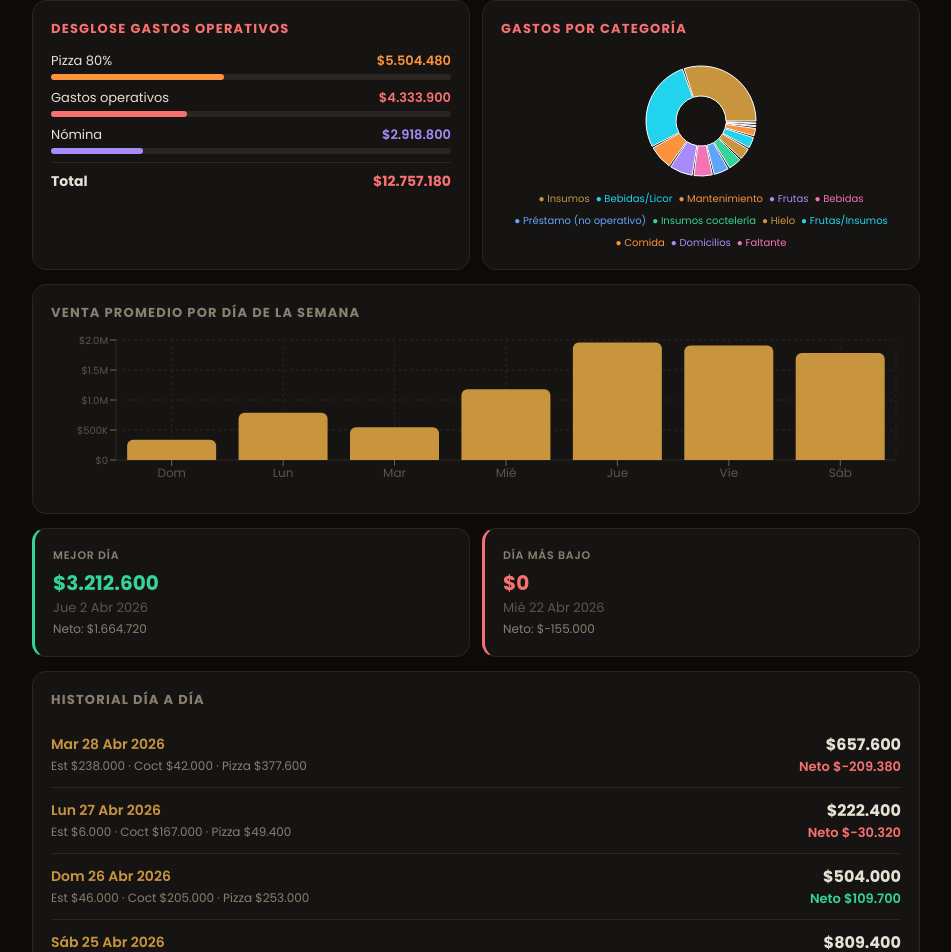
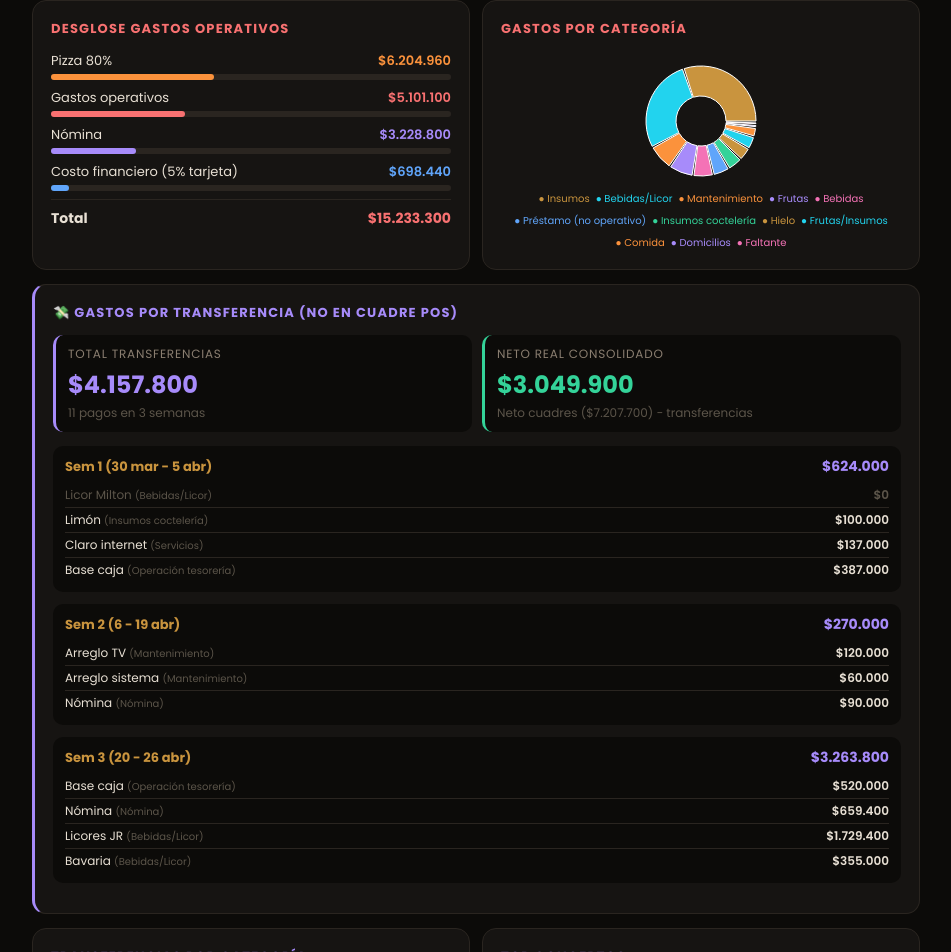
Before and after one commit to Lasalainvestment/la-sala-control, a React (Vite) app: page / in a window 1280 px wide. Shown: the part 1809-2761 px from the top of the page, without its empty margins (164-1115 px from the left). Built offline with nearby package versions, Linux system fonts and the light colour scheme.

Commit message:
Update App.jsx

```diff
--- a/src/App.jsx
+++ b/src/App.jsx
@@ -3,124 +3,138 @@ import { BarChart, Bar, XAxis, YAxis, Tooltip, ResponsiveContainer, CartesianGri
 
 // ─── Pre-loaded data extracted from POS receipts (Miércoles 01 Abril 2026) ───
 const PRELOADED_CUADRES = [
+  {
+    date: "2026-03-30", venta_total: 1036600,
+    estanco: 0, cocteles: 624000, pizzeria: 412600, otros_venta: 0,
+    efectivo: 5000, tarjeta: 535800, otros_pago: 495800,
+    pizza_80: 330080, gastos: 340800, nomina: 155000, costo_financiero: 26790,
+    neto_sala: 183930, faltante: 0,
+  },
+  {
+    date: "2026-03-31", venta_total: 1501000,
+    estanco: 0, cocteles: 1038000, pizzeria: 463000, otros_venta: 0,
+    efectivo: 0, tarjeta: 919600, otros_pago: 581400,
+    pizza_80: 370400, gastos: 426400, nomina: 155000, costo_financiero: 45980,
+    neto_sala: 503220, faltante: 0,
+  },
   {
     date: "2026-04-01", venta_total: 2355000,
     estanco: 593000, cocteles: 972600, pizzeria: 789400, otros_venta: 0,
     efectivo: 0, tarjeta: 1747000, otros_pago: 608000,
-    pizza_80: 631520, gastos: 453000, nomina: 155000,
-    neto_sala: 1115480, faltante: 0,
+    pizza_80: 631520, gastos: 453000, nomina: 155000, costo_financiero: 87350,
+    neto_sala: 1028130, faltante: 0,
   },
   {
     date: "2026-04-02", venta_total: 3212600,
     estanco: 721000, cocteles: 1660000, pizzeria: 831600, otros_venta: 0,
     efectivo: 0, tarjeta: 2330000, otros_pago: 882600,
-    pizza_80: 665280, gastos: 727600, nomina: 155000,
-    neto_sala: 1664720, faltante: 0,
+    pizza_80: 665280, gastos: 727600, nomina: 155000, costo_financiero: 116500,
+    neto_sala: 1548220, faltante: 0,
   },
   {
     date: "2026-04-03", venta_total: 2414200,
     estanco: 564000, cocteles: 1037000, pizzeria: 813200, otros_venta: 0,
     efectivo: 3000, tarjeta: 1834800, otros_pago: 576400,
-    pizza_80: 650560, gastos: 301400, nomina: 275000,
-    neto_sala: 1187240, faltante: 0,
+    pizza_80: 650560, gastos: 301400, nomina: 275000, costo_financiero: 91740,
+    neto_sala: 1095500, faltante: 0,
   },
   {
     date: "2026-04-04", venta_total: 1501200,
     estanco: 449000, cocteles: 655000, pizzeria: 397200, otros_venta: 0,
     efectivo: 2800, tarjeta: 820400, otros_pago: 678000,
-    pizza_80: 317760, gastos: 403000, nomina: 275000,
-    neto_sala: 505440, faltante: 0,
+    pizza_80: 317760, gastos: 403000, nomina: 275000, costo_financiero: 41020,
+    neto_sala: 464420, faltante: 0,
   },
   {
     date: "2026-04-05", venta_total: 306000,
     estanco: 40000, cocteles: 146000, pizzeria: 120000, otros_venta: 0,
     efectivo: 300, tarjeta: 0, otros_pago: 305700,
-    pizza_80: 96000, gastos: 165700, nomina: 140000,
+    pizza_80: 96000, gastos: 165700, nomina: 140000, costo_financiero: 0,
     neto_sala: -95700, faltante: 0,
   },
   {
     date: "2026-04-06", venta_total: 2040400,
     estanco: 472000, cocteles: 636000, pizzeria: 932400, otros_venta: 0,
     efectivo: 397500, tarjeta: 0, otros_pago: 1642900,
-    pizza_80: 745920, gastos: 1437900, nomina: 205000,
+    pizza_80: 745920, gastos: 1437900, nomina: 205000, costo_financiero: 0,
     neto_sala: -348420, faltante: 0,
   },
   {
     date: "2026-04-18", venta_total: 3039400,
     estanco: 675000, cocteles: 1309000, pizzeria: 1055400, otros_venta: 0,
     efectivo: 1000, tarjeta: 2813400, otros_pago: 225000,
-    pizza_80: 844320, gastos: 10000, nomina: 215000,
-    neto_sala: 1970080, faltante: 0,
+    pizza_80: 844320, gastos: 10000, nomina: 215000, costo_financiero: 140670,
+    neto_sala: 1829410, faltante: 0,
   },
   {
     date: "2026-04-19", venta_total: 197000,
     estanco: 26000, cocteles: 72000, pizzeria: 99000, otros_venta: 0,
     efectivo: 14000, tarjeta: 0, otros_pago: 183000,
-    pizza_80: 79200, gastos: 28000, nomina: 155000,
+    pizza_80: 79200, gastos: 28000, nomina: 155000, costo_financiero: 0,
     neto_sala: -65200, faltante: 0,
   },
   {
     date: "2026-04-20", venta_total: 102000,
     estanco: 14000, cocteles: 15000, pizzeria: 73000, otros_venta: 0,
     efectivo: 3000, tarjeta: 94000, otros_pago: 5000,
-    pizza_80: 58400, gastos: 5000, nomina: 0,
-    neto_sala: 38600, faltante: 0,
+    pizza_80: 58400, gastos: 5000, nomina: 0, costo_financiero: 4700,
+    neto_sala: 33900, faltante: 0,
   },
   {
     date: "2026-04-21", venta_total: 437800,
     estanco: 56200, cocteles: 197000, pizzeria: 184600, otros_venta: 0,
     efectivo: 3000, tarjeta: 274800, otros_pago: 160000,
-    pizza_80: 147680, gastos: 5000, nomina: 155000,
-    neto_sala: 130120, faltante: 0,
+    pizza_80: 147680, gastos: 5000, nomina: 155000, costo_financiero: 13740,
+    neto_sala: 116380, faltante: 0,
   },
   {
     date: "2026-04-22", venta_total: 0,
     estanco: 0, cocteles: 0, pizzeria: 0, otros_venta: 0,
     efectivo: 0, tarjeta: 0, otros_pago: 0,
-    pizza_80: 0, gastos: 0, nomina: 155000,
+    pizza_80: 0, gastos: 0, nomina: 155000, costo_financiero: 0,
     neto_sala: -155000, faltante: 0,
   },
   {
     date: "2026-04-23", venta_total: 700600,
     estanco: 225000, cocteles: 166000, pizzeria: 309600, otros_venta: 0,
     efectivo: 2300, tarjeta: 399200, otros_pago: 299100,
-    pizza_80: 247680, gastos: 144100, nomina: 155000,
-    neto_sala: 153820, faltante: 0,
+    pizza_80: 247680, gastos: 144100, nomina: 155000, costo_financiero: 19960,
+    neto_sala: 133860, faltante: 0,
   },
   {
     date: "2026-04-24", venta_total: 1403800,
     estanco: 107000, cocteles: 1054000, pizzeria: 242800, otros_venta: 0,
     efectivo: 9000, tarjeta: 1184800, otros_pago: 210000,
-    pizza_80: 194240, gastos: 10000, nomina: 200000,
-    neto_sala: 999560, faltante: 0,
+    pizza_80: 194240, gastos: 10000, nomina: 200000, costo_financiero: 59240,
+    neto_sala: 940320, faltante: 0,
   },
   {
     date: "2026-04-25", venta_total: 809400,
     estanco: 364000, cocteles: 93000, pizzeria: 352400, otros_venta: 0,
     efectivo: 3600, tarjeta: 453800, otros_pago: 352000,
-    pizza_80: 281920, gastos: 152000, nomina: 200000,
-    neto_sala: 175480, faltante: 0,
+    pizza_80: 281920, gastos: 152000, nomina: 200000, costo_financiero: 22690,
+    neto_sala: 152790, faltante: 0,
   },
   {
     date: "2026-04-26", venta_total: 504000,
     estanco: 46000, cocteles: 205000, pizzeria: 253000, otros_venta: 0,
     efectivo: 20900, tarjeta: 291200, otros_pago: 191900,
-    pizza_80: 202400, gastos: 36900, nomina: 155000,
-    neto_sala: 109700, faltante: 0,
+    pizza_80: 202400, gastos: 36900, nomina: 155000, costo_financiero: 14560,
+    neto_sala: 95140, faltante: 0,
   },
   {
     date: "2026-04-27", venta_total: 222400,
     estanco: 6000, cocteles: 167000, pizzeria: 49400, otros_venta: 0,
     efectivo: 0, tarjeta: 178000, otros_pago: 213200,
-    pizza_80: 39520, gastos: 44400, nomina: 168800,
-    neto_sala: -30320, faltante: 0,
+    pizza_80: 39520, gastos: 44400, nomina: 168800, costo_financiero: 8900,
+    neto_sala: -39220, faltante: 0,
   },
   {
     date: "2026-04-28", venta_total: 657600,
     estanco: 238000, cocteles: 42000, pizzeria: 377600, otros_venta: 0,
     efectivo: 700, tarjeta: 92000, otros_pago: 564900,
-    pizza_80: 302080, gastos: 409900, nomina: 155000,
-    neto_sala: -209380, faltante: 0,
+    pizza_80: 302080, gastos: 409900, nomina: 155000, costo_financiero: 4600,
+    neto_sala: -213980, faltante: 0,
   }
 ];
 
@@ -1297,8 +1311,26 @@ const PRELOADED_GASTOS = [
   }
 ];
 
+// ─── Gastos pagados por transferencia (no aparecen en cuadre del POS) ───
+const PRELOADED_GASTOS_TRANSFERENCIA = [
+  // SEMANA 1: Lun 30 mar — Dom 5 abr (Total: $624.000)
+  { date: "2026-03-30", semana: 1, periodo: "Sem 1 (30 mar - 5 abr)", concepto: "Licor Milton", categoria: "Bebidas/Licor", valor: 0 },
+  { date: "2026-03-30", semana: 1, periodo: "Sem 1 (30 mar - 5 abr)", concepto: "Limón", categoria: "Insumos coctelería", valor: 100000 },
+  { date: "2026-03-30", semana: 1, periodo: "Sem 1 (30 mar - 5 abr)", concepto: "Claro internet", categoria: "Servicios", valor: 137000 },
+  { date: "2026-03-30", semana: 1, periodo: "Sem 1 (30 mar - 5 abr)", concepto: "Base caja", categoria: "Operación tesorería", valor: 387000 },
+  // SEMANA 2: Lun 6 abr — Dom 19 abr (Total: $270.000)
+  { date: "2026-04-06", semana: 2, periodo: "Sem 2 (6 - 19 abr)", concepto: "Arreglo TV", categoria: "Mantenimiento", valor: 120000 },
+  { date: "2026-04-06", semana: 2, periodo: "Sem 2 (6 - 19 abr)", concepto: "Arreglo sistema", categoria: "Mantenimiento", valor: 60000 },
+  { date: "2026-04-06", semana: 2, periodo: "Sem 2 (6 - 19 abr)", concepto: "Nómina", categoria: "Nómina", valor: 90000 },
+  // SEMANA 3: Lun 20 abr — Dom 26 abr (Total: $3.263.800)
+  { date: "2026-04-20", semana: 3, periodo: "Sem 3 (20 - 26 abr)", concepto: "Base caja", categoria: "Operación tesorería", valor: 520000 },
+  { date: "2026-04-20", semana: 3, periodo: "Sem 3 (20 - 26 abr)", concepto: "Nómina", categoria: "Nómina", valor: 659400 },
+  { date: "2026-04-20", semana: 3, periodo: "Sem 3 (20 - 26 abr)", concepto: "Licores JR", categoria: "Bebidas/Licor", valor: 1729400 },
+  { date: "2026-04-20", semana: 3, periodo: "Sem 3 (20 - 26 abr)", concepto: "Bavaria", categoria: "Bebidas/Licor", valor: 355000 },
+];
+
 // ─── Storage ───
-const SK = { c:"sala5c", i:"sala5i", k:"sala5k", g:"sala5g" };
+const SK = { c:"sala5c", i:"sala5i", k:"sala5k", g:"sala5g", gt:"sala5gt" };
 
 // ─── Helpers ───
 const fmt=n=>{if(!n&&n!==0)return"$0";const a=Math.abs(n);if(a>=1e6)return`$${(n/1e6).toFixed(1)}M`;if(a>=1e3)return`$${(n/1e3).toFixed(0)}K`;return`$${n}`;};
@@ -1323,6 +1355,7 @@ export default function App(){
   const [inventarios,setInventarios]=useState([]);
   const [cocinaData,setCocinaData]=useState([]);
   const [gastosData,setGastosData]=useState([]);
+  const [gastosTransfData,setGastosTransfData]=useState([]);
   const [view,setView]=useState("dashboard");
   const [selDate,setSelDate]=useState("2026-04-28");
   const [loading,setLoading]=useState(true);
@@ -1330,18 +1363,21 @@ export default function App(){
   useEffect(()=>{
     (async()=>{
       try{
-        const [sc,si,sk,sg]=await Promise.all([
+        const [sc,si,sk,sg,sgt]=await Promise.all([
           window.storage.get(SK.c).catch(()=>null),window.storage.get(SK.i).catch(()=>null),
           window.storage.get(SK.k).catch(()=>null),window.storage.get(SK.g).catch(()=>null),
+          window.storage.get(SK.gt).catch(()=>null),
         ]);
         const merge=(st,pre,kf)=>{const s=st?.value?JSON.parse(st.value):[];const ks=new Set(s.map(kf));return[...s,...pre.filter(p=>!ks.has(kf(p)))].sort((a,b)=>(a.date||"").localeCompare(b.date||""));};
         setCuadres(merge(sc,PRELOADED_CUADRES,c=>c.date));
         setInventarios(merge(si,PRELOADED_INVENTARIOS,i=>`${i.date}_${i.tipo}`));
         setCocinaData(merge(sk,PRELOADED_COCINA,k=>k.date));
         setGastosData(merge(sg,PRELOADED_GASTOS,g=>g.date));
+        setGastosTransfData(merge(sgt,PRELOADED_GASTOS_TRANSFERENCIA,g=>`${g.date}_${g.concepto}`));
       }catch{
         setCuadres([...PRELOADED_CUADRES]);setInventarios([...PRELOADED_INVENTARIOS]);
         setCocinaData([...PRELOADED_COCINA]);setGastosData([...PRELOADED_GASTOS]);
+        setGastosTransfData([...PRELOADED_GASTOS_TRANSFERENCIA]);
       }
       setLoading(false);
     })();
@@ -1409,7 +1445,7 @@ export default function App(){
       </div>}
 
       <div style={{maxWidth:920,margin:"0 auto",padding:"0 16px 60px"}}>
-        {view==="dashboard"&&<DashboardGeneral cuadres={cuadres} cocina={cocinaData} gastos={gastosData} inventarios={inventarios}/>}
+        {view==="dashboard"&&<DashboardGeneral cuadres={cuadres} cocina={cocinaData} gastos={gastosData} gastosTransf={gastosTransfData} inventarios={inventarios}/>}
         {view==="invdash"&&<InventarioDashboard inventarios={inventarios} cuadres={cuadres}/>}
         {view==="resumen"&&<Resumen c={c} coc={coc} gas={gas} cross={invCross} date={selDate}/>}
         {view==="cocina"&&<Cocina coc={coc} date={selDate}/>}
@@ -1421,7 +1457,7 @@ export default function App(){
 }
 
 // ─── Dashboard General (Consolidado + Meta) ───
-function DashboardGeneral({cuadres,cocina,gastos,inventarios}){
+function DashboardGeneral({cuadres,cocina,gastos,gastosTransf,inventarios}){
   const META=40000000;
   const DIAS_MES=30;
 
@@ -1431,11 +1467,11 @@ function DashboardGeneral({cuadres,cocina,gastos,inventarios}){
     a.venta+=c.venta_total;a.estanco+=c.estanco||0;a.cocteles+=c.cocteles||0;
     a.pizza+=c.pizzeria||0;a.efectivo+=c.efectivo;a.tarjeta+=c.tarjeta;
     a.otros+=(c.otros_pago||0);a.p80+=c.pizza_80;a.gastos+=c.gastos;
-    a.nomina+=c.nomina;a.neto+=c.neto_sala||0;
+    a.nomina+=c.nomina;a.cf+=(c.costo_financiero||0);a.neto+=c.neto_sala||0;
     return a;
-  },{venta:0,estanco:0,cocteles:0,pizza:0,efectivo:0,tarjeta:0,otros:0,p80:0,gastos:0,nomina:0,neto:0});
-
-  const totalGastos=tot.p80+tot.gastos+tot.nomina;
+  },{venta:0,estanco:0,cocteles:0,pizza:0,efectivo:0,tarjeta:0,otros:0,p80:0,gastos:0,nomina:0,cf:0,neto:0});
+
+  const totalGastos=tot.p80+tot.gastos+tot.nomina+tot.cf;
   const avgDay=tot.venta/cuadres.length;
   const proyeccion=avgDay*DIAS_MES;
   const pctMeta=tot.venta/META;
@@ -1726,7 +1762,7 @@ function DashboardGeneral({cuadres,cocina,gastos,inventarios}){
     <div style={{display:"grid",gridTemplateColumns:"1fr 1fr",gap:12}}>
       <Card>
         <Sec color={C.red}>Desglose gastos operativos</Sec>
-        {[{n:"Pizza 80%",v:tot.p80,c:C.orange},{n:"Gastos operativos",v:tot.gastos,c:C.red},{n:"Nómina",v:tot.nomina,c:C.purple}].map((e,i)=>(
+        {[{n:"Pizza 80%",v:tot.p80,c:C.orange},{n:"Gastos operativos",v:tot.gastos,c:C.red},{n:"Nómina",v:tot.nomina,c:C.purple},{n:"Costo financiero (5% tarjeta)",v:tot.cf,c:C.blue}].map((e,i)=>(
           <div key={i} style={{marginBottom:8}}>
             <div style={{display:"flex",justifyContent:"space-between",fontSize:13,marginBottom:3}}><span>{e.n}</span><span style={{color:e.c,fontWeight:600}}>{fmtF(e.v)}</span></div>
             <div style={{background:C.bdr,borderRadius:3,height:6}}><div style={{background:e.c,height:"100%",width:`${totalGastos?(e.v/totalGastos)*100:0}%`,borderRadius:3}}/></div>
@@ -1744,6 +1780,76 @@ function DashboardGeneral({cuadres,cocina,gastos,inventarios}){
         <div style={{display:"flex",flexWrap:"wrap",gap:6,justifyContent:"center"}}>{expList.map((e,i)=><span key={i} style={{fontSize:10,color:e.fill}}>● {e.name}</span>)}</div>
       </Card>}
     </div>
+
+    {/* ═══ GASTOS POR TRANSFERENCIA (semanales / proveedores) ═══ */}
+    {gastosTransf&&gastosTransf.length>0&&(()=>{
+      const totalGT=gastosTransf.reduce((a,g)=>a+g.valor,0);
+      const semanas=[...new Set(gastosTransf.map(g=>g.periodo))].sort();
+      const semanaData=semanas.map(p=>{
+        const items=gastosTransf.filter(g=>g.periodo===p);
+        return{periodo:p,total:items.reduce((a,g)=>a+g.valor,0),items};
+      });
+      const netoReal=tot.neto-totalGT;
+      const catTotals={};
+      gastosTransf.forEach(g=>{catTotals[g.categoria]=(catTotals[g.categoria]||0)+g.valor;});
+      const catList=Object.entries(catTotals).map(([k,v],i)=>({name:k,value:v,fill:PIE[i%PIE.length]})).sort((a,b)=>b.value-a.value);
+      return(<>
+        <Card accent={C.purple}>
+          <Sec color={C.purple}>💸 Gastos por transferencia (no en cuadre POS)</Sec>
+          <div style={{display:"grid",gridTemplateColumns:"1fr 1fr",gap:10,marginBottom:14}}>
+            <div style={{background:C.bg,borderRadius:10,padding:"10px 12px",borderLeft:`3px solid ${C.purple}`}}>
+              <div style={{fontSize:12,color:C.dim,textTransform:"uppercase",letterSpacing:.8}}>Total transferencias</div>
+              <div style={{fontSize:24,fontWeight:700,color:C.purple,fontFamily:"'Poppins',sans-serif",marginTop:4}}>{fmtF(totalGT)}</div>
+              <div style={{fontSize:12,color:C.muted,marginTop:2}}>{gastosTransf.length} pagos en {semanas.length} semanas</div>
+            </div>
+            <div style={{background:C.bg,borderRadius:10,padding:"10px 12px",borderLeft:`3px solid ${netoReal>=0?C.green:C.red}`}}>
+              <div style={{fontSize:12,color:C.dim,textTransform:"uppercase",letterSpacing:.8}}>Neto REAL consolidado</div>
+              <div style={{fontSize:24,fontWeight:700,color:netoReal>=0?C.green:C.red,fontFamily:"'Poppins',sans-serif",marginTop:4}}>{fmtF(netoReal)}</div>
+              <div style={{fontSize:12,color:C.muted,marginTop:2}}>Neto cuadres ({fmtF(tot.neto)}) − transferencias</div>
+            </div>
+          </div>
+          {semanaData.map((s,i)=>(
+            <div key={i} style={{marginBottom:12,background:C.bg,borderRadius:10,padding:"10px 12px"}}>
+              <div style={{display:"flex",justifyContent:"space-between",alignItems:"center",marginBottom:6}}>
+                <span style={{fontSize:13,fontWeight:700,color:C.gold}}>{s.periodo}</span>
+                <span style={{fontSize:14,fontWeight:700,color:C.purple}}>{fmtF(s.total)}</span>
+              </div>
+              {s.items.map((it,j)=>(
+                <div key={j} style={{display:"flex",justifyContent:"space-between",fontSize:12,padding:"3px 0",borderBottom:j<s.items.length-1?`1px solid ${C.bdr}`:"none",color:it.valor===0?C.muted:C.text}}>
+                  <span>{it.concepto} <span style={{color:C.muted,fontSize:10}}>({it.categoria})</span></span>
+                  <span style={{fontWeight:600,color:it.valor===0?C.muted:C.text}}>{fmtF(it.valor)}</span>
+                </div>
+              ))}
+            </div>
+          ))}
+        </Card>
+        {catList.length>1&&<div style={{display:"grid",gridTemplateColumns:"1fr 1fr",gap:12}}>
+          <Card>
+            <Sec color={C.purple}>Transferencias por categoría</Sec>
+            <ResponsiveContainer width="100%" height={140}>
+              <PieChart><Pie data={catList} cx="50%" cy="50%" outerRadius={55} innerRadius={25} dataKey="value" paddingAngle={2}>
+                {catList.map((e,i)=><Cell key={i} fill={e.fill}/>)}
+              </Pie><Tooltip formatter={v=>fmtF(v)}/></PieChart>
+            </ResponsiveContainer>
+            <div style={{display:"flex",flexWrap:"wrap",gap:6,justifyContent:"center",marginTop:6}}>
+              {catList.map((e,i)=><span key={i} style={{fontSize:10,color:e.fill}}>● {e.name} {fmtF(e.value)}</span>)}
+            </div>
+          </Card>
+          <Card>
+            <Sec color={C.purple}>Top conceptos</Sec>
+            {[...gastosTransf].filter(g=>g.valor>0).sort((a,b)=>b.valor-a.valor).slice(0,5).map((g,i)=>(
+              <div key={i} style={{marginBottom:8}}>
+                <div style={{display:"flex",justifyContent:"space-between",fontSize:12,marginBottom:3}}>
+                  <span>{g.concepto}</span>
+                  <span style={{color:C.purple,fontWeight:600}}>{fmtF(g.valor)}</span>
+                </div>
+                <div style={{background:C.bdr,borderRadius:3,height:5}}><div style={{background:C.purple,height:"100%",width:`${(g.valor/totalGT)*100}%`,borderRadius:3}}/></div>
+              </div>
+            ))}
+          </Card>
+        </div>}
+      </>);
+    })()}
 
     {/* ═══ PATRÓN SEMANAL ═══ */}
     {cuadres.length>=3&&<Card>
@@ -1895,7 +2001,7 @@ function Resumen({c,coc,gas,cross,date}){
 
   const barPct=(c.estanco+c.cocteles)/c.venta_total;
   const venSplit=[{n:"Estanco",v:c.estanco,c:C.gold},{n:"Cocteles",v:c.cocteles,c:C.cyan},{n:"Pizzería",v:c.pizzeria,c:C.orange}].filter(x=>x.v>0);
-  const totalG=c.pizza_80+c.gastos+c.nomina;
+  const totalG=c.pizza_80+c.gastos+c.nomina+(c.costo_financiero||0);
 
   return(<div>
     <h2 style={{fontFamily:"'Poppins',sans-serif",fontSize:22,color:C.gold,margin:"0 0 4px"}}>{fmtD(date)}</h2>
@@ -1937,7 +2043,7 @@ function Resumen({c,coc,gas,cross,date}){
         {c.faltante===0&&<div style={{marginTop:6,fontSize:14,color:C.green}}>✓ Sin faltante</div>}
       </Card>
       <Card><Sec color={C.red}>Gastos</Sec>
-        {[{n:"Pizza 80%",v:c.pizza_80,c:C.orange},{n:"Gastos Op.",v:c.gastos,c:C.red},{n:"Nómina",v:c.nomina,c:C.purple}].map((e,i)=>
+        {[{n:"Pizza 80%",v:c.pizza_80,c:C.orange},{n:"Gastos Op.",v:c.gastos,c:C.red},{n:"Nómina",v:c.nomina,c:C.purple},{n:"Costo fin. (5%)",v:c.costo_financiero||0,c:C.blue}].map((e,i)=>
           <div key={i} style={{display:"flex",justifyContent:"space-between",padding:"5px 0",borderBottom:`1px solid ${C.bdr}`,fontSize:13}}><span style={{color:C.dim}}>{e.n}</span><span style={{color:e.c,fontWeight:600}}>{fmtF(e.v)}</span></div>
         )}
         <div style={{display:"flex",justifyContent:"space-between",padding:"6px 0 0",fontSize:14,fontWeight:700}}><span>Total</span><span style={{color:C.red}}>{fmtF(totalG)}</span></div>
```
